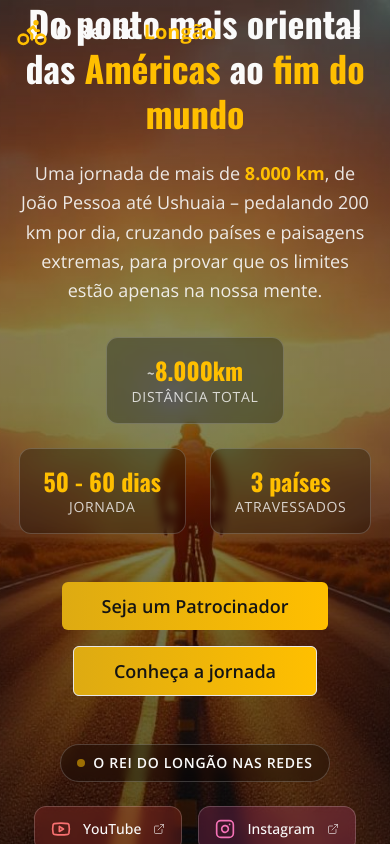
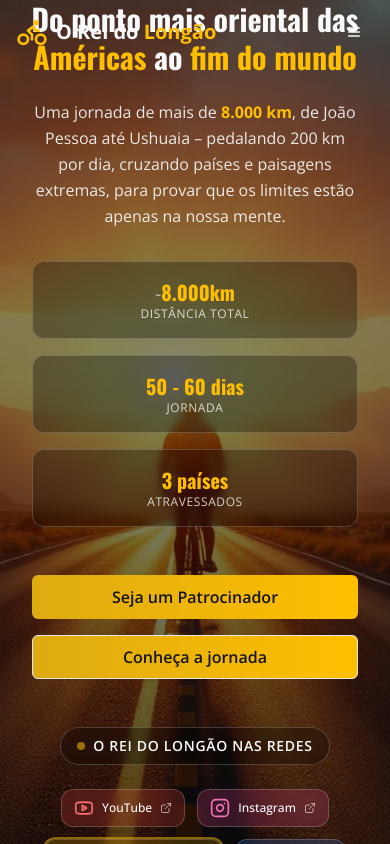
Before and after one commit to joelsondepaula/longao-road-ahead-27, a React (Vite) app: page / in a window 390 px wide. Shown: the top 844 px of the page. Built offline with nearby package versions, Linux system fonts and the light colour scheme.

Commit message:
Fix mobile deployment error
Fix a 404 error encountered on mobile devices and improve mobile responsiveness.

```diff
--- a/src/components/Hero.tsx
+++ b/src/components/Hero.tsx
@@ -61,38 +61,38 @@ const Hero = () => {
 
       {/* Content */}
       <div className="relative z-10 text-center px-4 max-w-6xl mx-auto">
-        <h1 className="text-4xl md:text-6xl lg:text-7xl font-bold text-road-white mb-6 leading-tight">
+        <h1 className="text-3xl sm:text-4xl md:text-6xl lg:text-7xl font-bold text-road-white mb-6 leading-tight px-2">
           Do ponto mais oriental das <span className="text-road-yellow">Américas</span> ao <span className="text-road-yellow">fim do mundo</span>
         </h1>
 
-        <p className="text-lg md:text-xl lg:text-2xl text-road-white/90 mb-8 max-w-4xl mx-auto leading-relaxed">
+        <p className="text-base sm:text-lg md:text-xl lg:text-2xl text-road-white/90 mb-8 max-w-4xl mx-auto leading-relaxed px-4">
           Uma jornada de mais de <strong className="text-road-yellow">8.000 km</strong>, de João Pessoa até Ushuaia –
           pedalando 200 km por dia, cruzando países e paisagens extremas, para provar que os limites estão apenas na nossa mente.
         </p>
 
         {/* Stats Preview */}
-        <div className="flex flex-wrap justify-center gap-6 mb-12">
-          <div className="bg-black/30 backdrop-blur-sm rounded-xl px-6 py-4 border border-road-white/20">
-            <div className="text-2xl md:text-3xl font-heading font-bold text-road-yellow">
-              <span className="text-lg md:text-xl text-road-white/70 font-normal">~</span>8.000km
+        <div className="grid grid-cols-1 sm:grid-cols-3 gap-4 sm:gap-6 mb-12 px-4 max-w-2xl mx-auto">
+          <div className="bg-black/30 backdrop-blur-sm rounded-xl px-4 sm:px-6 py-4 border border-road-white/20">
+            <div className="text-xl sm:text-2xl md:text-3xl font-heading font-bold text-road-yellow">
+              <span className="text-sm sm:text-lg md:text-xl text-road-white/70 font-normal">~</span>8.000km
             </div>
-            <div className="text-sm text-road-white/80 uppercase tracking-wider">Distância Total</div>
+            <div className="text-xs sm:text-sm text-road-white/80 uppercase tracking-wider">Distância Total</div>
           </div>
-          <div className="bg-black/30 backdrop-blur-sm rounded-xl px-6 py-4 border border-road-white/20">
-            <div className="text-2xl md:text-3xl font-heading font-bold text-road-yellow">50 - 60 dias</div>
-            <div className="text-sm text-road-white/80 uppercase tracking-wider">Jornada</div>
+          <div className="bg-black/30 backdrop-blur-sm rounded-xl px-4 sm:px-6 py-4 border border-road-white/20">
+            <div className="text-xl sm:text-2xl md:text-3xl font-heading font-bold text-road-yellow">50 - 60 dias</div>
+            <div className="text-xs sm:text-sm text-road-white/80 uppercase tracking-wider">Jornada</div>
           </div>
-          <div className="bg-black/30 backdrop-blur-sm rounded-xl px-6 py-4 border border-road-white/20">
-            <div className="text-2xl md:text-3xl font-heading font-bold text-road-yellow">3 países</div>
-            <div className="text-sm text-road-white/80 uppercase tracking-wider">Atravessados</div>
+          <div className="bg-black/30 backdrop-blur-sm rounded-xl px-4 sm:px-6 py-4 border border-road-white/20">
+            <div className="text-xl sm:text-2xl md:text-3xl font-heading font-bold text-road-yellow">3 países</div>
+            <div className="text-xs sm:text-sm text-road-white/80 uppercase tracking-wider">Atravessados</div>
           </div>
         </div>
 
-        <div className="flex flex-col sm:flex-row gap-4 justify-center items-center mb-12">
+        <div className="flex flex-col sm:flex-row gap-4 justify-center items-center mb-12 px-4">
           <ContactModal defaultContactType="patrocinio">
             <Button
               size="lg"
-              className="bg-gradient-to-r from-premium-gold to-road-yellow text-asphalt-dark hover:shadow-premium font-semibold text-lg px-10 py-6 transition-all duration-300 group"
+              className="w-full sm:w-auto bg-gradient-to-r from-premium-gold to-road-yellow text-asphalt-dark hover:shadow-premium font-semibold text-base sm:text-lg px-6 sm:px-10 py-4 sm:py-6 transition-all duration-300 group"
             >
               <span className="group-hover:scale-105 transition-transform">Seja um Patrocinador</span>
             </Button>
@@ -100,7 +100,7 @@ const Hero = () => {
           <Button
             variant="outline"
             size="lg"
-            className="bg-gradient-to-r from-premium-gold to-road-yellow text-asphalt-dark hover:shadow-premium font-semibold text-lg px-10 py-6 transition-all duration-300"
+            className="w-full sm:w-auto bg-gradient-to-r from-premium-gold to-road-yellow text-asphalt-dark hover:shadow-premium font-semibold text-base sm:text-lg px-6 sm:px-10 py-4 sm:py-6 transition-all duration-300"
             onClick={() => scrollToSection('desafio')}
           >
             Conheça a jornada
@@ -118,14 +118,14 @@ const Hero = () => {
             </div>
           </div>
 
-          <div className="flex flex-wrap justify-center gap-4 max-w-2xl mx-auto">
+          <div className="flex flex-wrap justify-center gap-3 sm:gap-4 max-w-2xl mx-auto px-4">
             {socialLinks.map((social, index) => (
               <a
                 key={social.name}
                 href={social.url}
                 target="_blank"
                 rel="noopener noreferrer"
-                className={`group relative flex items-center gap-3 px-4 py-3 bg-black/30 backdrop-blur-sm rounded-xl border border-road-white/20 ${social.bgColor} transition-all duration-300 hover:scale-105 hover:border-road-white/40 ${
+                className={`group relative flex items-center gap-2 sm:gap-3 px-3 sm:px-4 py-2 sm:py-3 bg-black/30 backdrop-blur-sm rounded-xl border border-road-white/20 ${social.bgColor} transition-all duration-300 hover:scale-105 hover:border-road-white/40 ${
                   social.featured ? 'ring-2 ring-road-yellow/50' : ''
                 }`}
                 style={{
@@ -133,7 +133,7 @@ const Hero = () => {
                 }}
               >
                 <social.icon className={`h-5 w-5 ${social.color} transition-colors duration-200`} />
-                <span className="text-road-white font-medium text-sm group-hover:text-road-yellow transition-colors duration-200">
+                <span className="text-road-white font-medium text-xs sm:text-sm group-hover:text-road-yellow transition-colors duration-200">
                   {social.name}
                 </span>
                 <ExternalLink className="h-3 w-3 text-road-white/60 group-hover:text-road-white transition-colors duration-200" />
--- a/src/index.css
+++ b/src/index.css
@@ -126,6 +126,10 @@
 
   body {
     @apply bg-background text-foreground font-body;
+    /* Melhor suporte mobile */
+    -webkit-font-smoothing: antialiased;
+    -moz-osx-font-smoothing: grayscale;
+    touch-action: manipulation;
   }
 
   h1, h2, h3, h4, h5, h6 {
@@ -147,4 +151,23 @@
   .animate-fade-in {
     animation: fade-in 0.6s ease-out forwards;
   }
+
+  /* Responsividade mobile melhorada */
+  @media (max-width: 768px) {
+    .container {
+      @apply px-4;
+    }
+  }
+
+  /* Otimizações para touch devices */
+  @media (hover: none) and (pointer: coarse) {
+    .hover\:scale-105 {
+      transform: scale(1) !important;
+    }
+
+    button, a, [role="button"] {
+      min-height: 44px;
+      min-width: 44px;
+    }
+  }
 }
```
